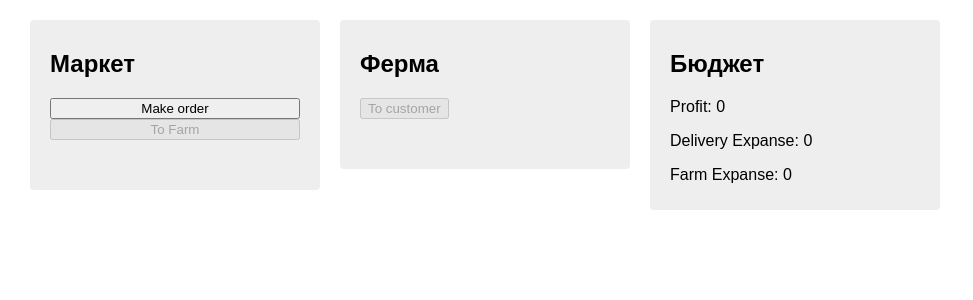
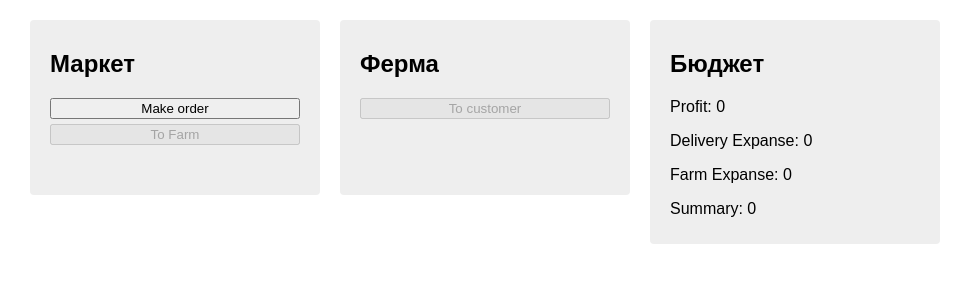
Before and after one commit to temav/React_JS, a React (Create React App) app: page / in a window 1280 px wide. Shown: the top 300 px of the page, without its empty margins (0-973 px from the left). Built offline with nearby package versions, Linux system fonts and the light colour scheme.

Commit message:
looks better

```diff
--- a/src/components/Budget/Budget.js
+++ b/src/components/Budget/Budget.js
@@ -18,6 +18,7 @@ export const Budget = (props) => {
         <p>Profit: {profit}</p>
         <p>Delivery Expanse: {deliveryExpanse}</p>
         <p>Farm Expanse: {farmExpanse}</p>
+        <p>Summary: {profit-farmExpanse-deliveryExpanse}</p>
     </div>);
 }
 
--- a/src/components/Farm/Farm.css
+++ b/src/components/Farm/Farm.css
@@ -5,6 +5,10 @@
   padding: 10px 20px;
   margin: 0 10px;
 }
+.farm button {
+  width: 100%;
+  margin-bottom: 26px;
+}
 .order-list {
   padding: 20px 0;
 }
--- a/src/components/Market/Market.css
+++ b/src/components/Market/Market.css
@@ -11,6 +11,9 @@
   flex-direction: column;
 }
 
+.new-orders__create-form button:first-child {
+  margin-bottom: 5px;
+}
 
 .order-list {
   padding: 20px 0;
```
